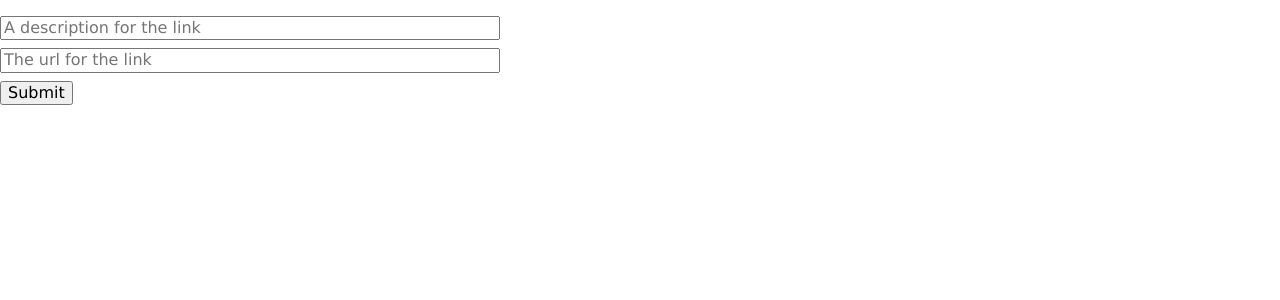
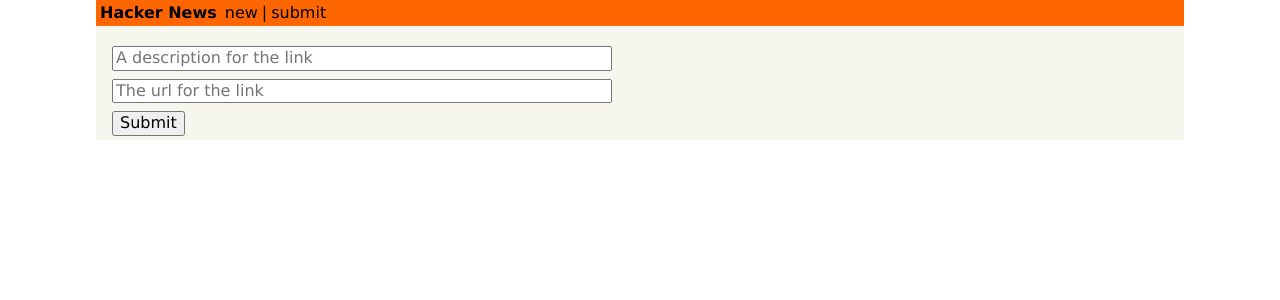
Before and after one commit to mousaayoubi/graphqlfapp, a React (Create React App) app: page /create in a window 1280 px wide. Shown: the top 300 px of the page. Built offline with nearby package versions, Linux system fonts and the light colour scheme.

Commit message:
Update files

```diff
--- a/src/components/App.js
+++ b/src/components/App.js
@@ -1,11 +1,23 @@
 import React, { Component } from 'react';
 import LinkList from './LinkList';
 import CreateLink from './CreateLink';
+import Header from './Header';
+import { Switch, Route } from 'react-router-dom';
 
 class App extends Component {
   render() {
-    return <CreateLink />
-  }
+  return (
+    <div className="center w85">
+      <Header />
+      <div className="ph3 pv1 background-gray">
+        <Switch>
+          <Route exact path="/" component={LinkList} />
+          <Route exact path="/create" component={CreateLink} />
+        </Switch>
+      </div>
+    </div>
+  )
+}
 };
 
 export default App;
--- a/src/index.js
+++ b/src/index.js
@@ -8,6 +8,7 @@
 import { ApolloClient } from 'apollo-client';
 import { createHttpLink } from 'apollo-link-http';
 import { InMemoryCache } from 'apollo-cache-inmemory';
+import { BrowserRouter } from 'react-router-dom';
 
 const httpLink = createHttpLink({
 	// Update url if needed
@@ -20,9 +21,11 @@
 });
 
 ReactDOM.render(
+	<BrowserRouter>
 	<ApolloProvider client={client}>
 	  <App />
-	</ApolloProvider>,
+	</ApolloProvider>
+	</BrowserRouter>,
 	document.getElementById('root')
 )
 
```
